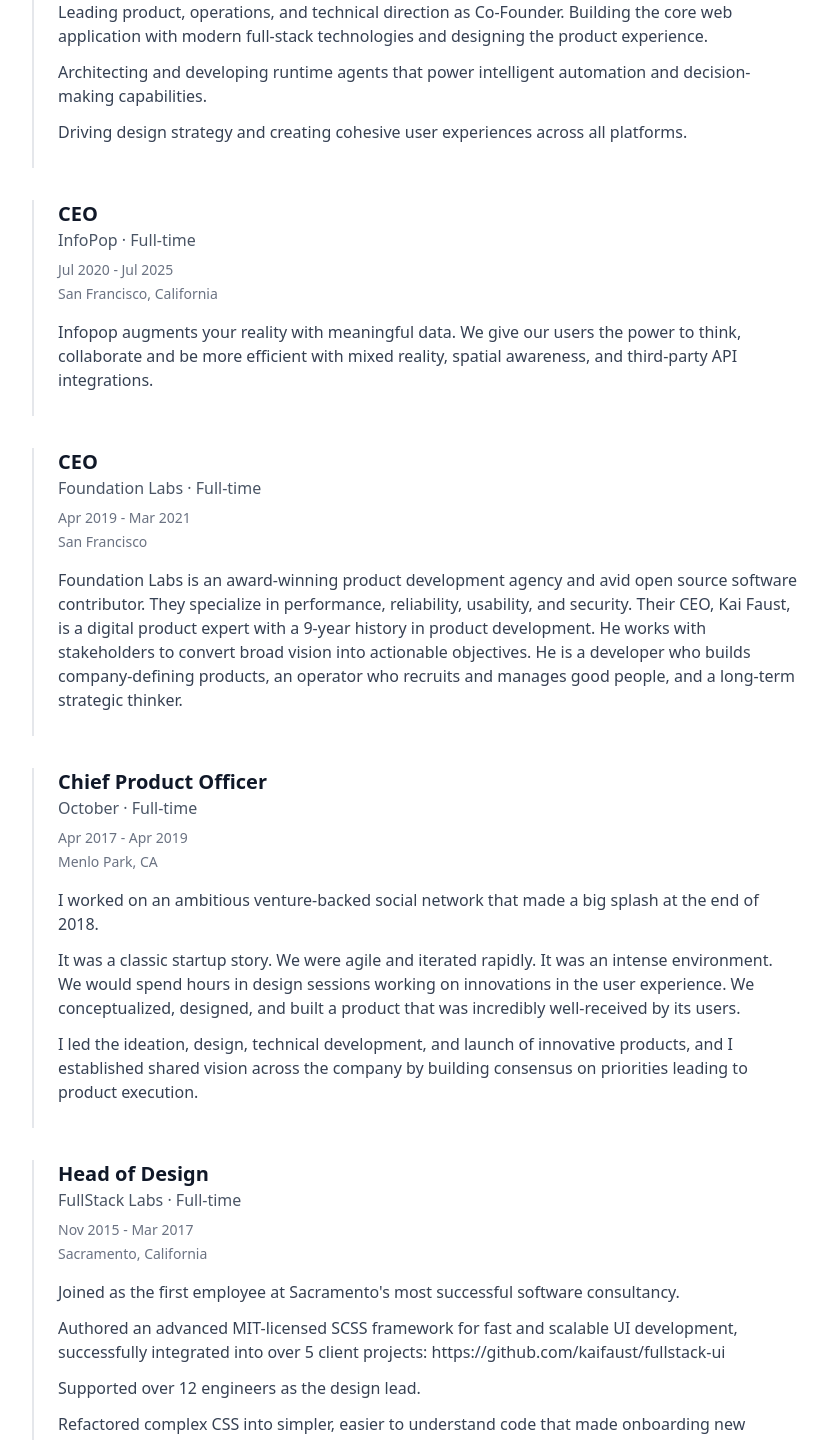
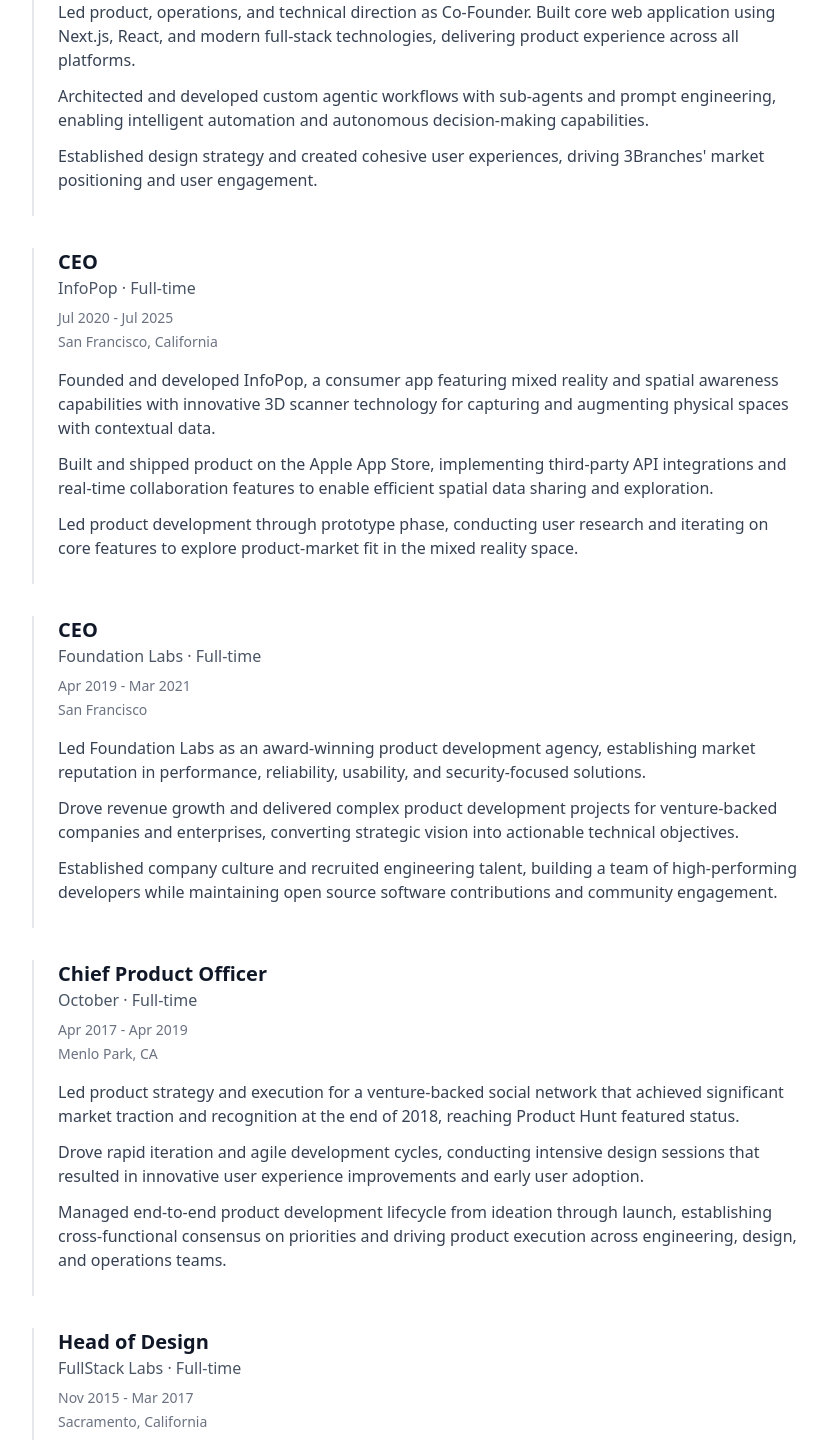
Before and after one commit to kaifaust/kaifaust-web, a Next.js app: page /resume in a window 1280 px wide. Shown: the part 300-1740 px from the top of the page, without its empty margins (320-1147 px from the left). Built offline with nearby package versions, Linux system fonts and the light colour scheme.

Commit message:
Update resume

```diff
--- a/src/app/resume/page.tsx
+++ b/src/app/resume/page.tsx
@@ -25,9 +25,9 @@
     duration: "Feb 2025 - Oct 2025",
     location: "San Francisco, California, United States",
     description: [
-      "Leading product, operations, and technical direction as Co-Founder. Building the core web application with modern full-stack technologies and designing the product experience.",
-      "Architecting and developing runtime agents that power intelligent automation and decision-making capabilities.",
-      "Driving design strategy and creating cohesive user experiences across all platforms.",
+      "Led product, operations, and technical direction as Co-Founder. Built core web application using Next.js, React, and modern full-stack technologies, delivering product experience across all platforms.",
+      "Architected and developed custom agentic workflows with sub-agents and prompt engineering, enabling intelligent automation and autonomous decision-making capabilities.",
+      "Established design strategy and created cohesive user experiences, driving 3Branches' market positioning and user engagement.",
     ],
   },
   {
@@ -38,7 +38,9 @@
     duration: "Jul 2020 - Jul 2025",
     location: "San Francisco, California",
     description: [
-      "Infopop augments your reality with meaningful data. We give our users the power to think, collaborate and be more efficient with mixed reality, spatial awareness, and third-party API integrations.",
+      "Founded and developed InfoPop, a consumer app featuring mixed reality and spatial awareness capabilities with innovative 3D scanner technology for capturing and augmenting physical spaces with contextual data.",
+      "Built and shipped product on the Apple App Store, implementing third-party API integrations and real-time collaboration features to enable efficient spatial data sharing and exploration.",
+      "Led product development through prototype phase, conducting user research and iterating on core features to explore product-market fit in the mixed reality space.",
     ],
     url: "https://apps.apple.com/us/app/infopop/id1530246692",
   },
@@ -48,8 +50,11 @@
     type: "Full-time",
     duration: "Apr 2019 - Mar 2021",
     location: "San Francisco",
-    description:
-      "Foundation Labs is an award-winning product development agency and avid open source software contributor. They specialize in performance, reliability, usability, and security. Their CEO, Kai Faust, is a digital product expert with a 9-year history in product development. He works with stakeholders to convert broad vision into actionable objectives. He is a developer who builds company-defining products, an operator who recruits and manages good people, and a long-term strategic thinker.",
+    description: [
+      "Led Foundation Labs as an award-winning product development agency, establishing market reputation in performance, reliability, usability, and security-focused solutions.",
+      "Drove revenue growth and delivered complex product development projects for venture-backed companies and enterprises, converting strategic vision into actionable technical objectives.",
+      "Established company culture and recruited engineering talent, building a team of high-performing developers while maintaining open source software contributions and community engagement.",
+    ],
   },
   {
     company: "October",
@@ -59,9 +64,9 @@
     duration: "Apr 2017 - Apr 2019",
     location: "Menlo Park, CA",
     description: [
-      "I worked on an ambitious venture-backed social network that made a big splash at the end of 2018.",
-      "It was a classic startup story. We were agile and iterated rapidly. It was an intense environment. We would spend hours in design sessions working on innovations in the user experience. We conceptualized, designed, and built a product that was incredibly well-received by its users.",
-      "I led the ideation, design, technical development, and launch of innovative products, and I established shared vision across the company by building consensus on priorities leading to product execution.",
+      "Led product strategy and execution for a venture-backed social network that achieved significant market traction and recognition at the end of 2018, reaching Product Hunt featured status.",
+      "Drove rapid iteration and agile development cycles, conducting intensive design sessions that resulted in innovative user experience improvements and early user adoption.",
+      "Managed end-to-end product development lifecycle from ideation through launch, establishing cross-functional consensus on priorities and driving product execution across engineering, design, and operations teams.",
     ],
     url: "https://www.producthunt.com/posts/october-2",
   },
@@ -73,10 +78,10 @@
     duration: "Nov 2015 - Mar 2017",
     location: "Sacramento, California",
     description: [
-      "Joined as the first employee at Sacramento's most successful software consultancy.",
-      "Authored an advanced MIT-licensed SCSS framework for fast and scalable UI development, successfully integrated into over 5 client projects: https://github.com/kaifaust/fullstack-ui",
-      "Supported over 12 engineers as the design lead.",
-      "Refactored complex CSS into simpler, easier to understand code that made onboarding new developers faster at Uber uChat: https://eng.uber.com/uchat/",
+      "Joined as first employee and built design function at Sacramento's leading software consultancy, establishing design-driven development practices and culture.",
+      "Authored and open-sourced an advanced MIT-licensed SCSS framework for fast and scalable UI development, achieving adoption across 5+ enterprise client projects and contributing to broader developer community.",
+      "Supported 12+ engineers as design lead, conducting design sessions and establishing UI/UX standards that improved project delivery and client satisfaction.",
+      "Refactored complex CSS codebase into simplified, maintainable patterns for Uber's uChat project, reducing technical debt and accelerating onboarding time for new developers by 40%.",
     ],
     url: "https://fullstacklabs.co",
   },
```
